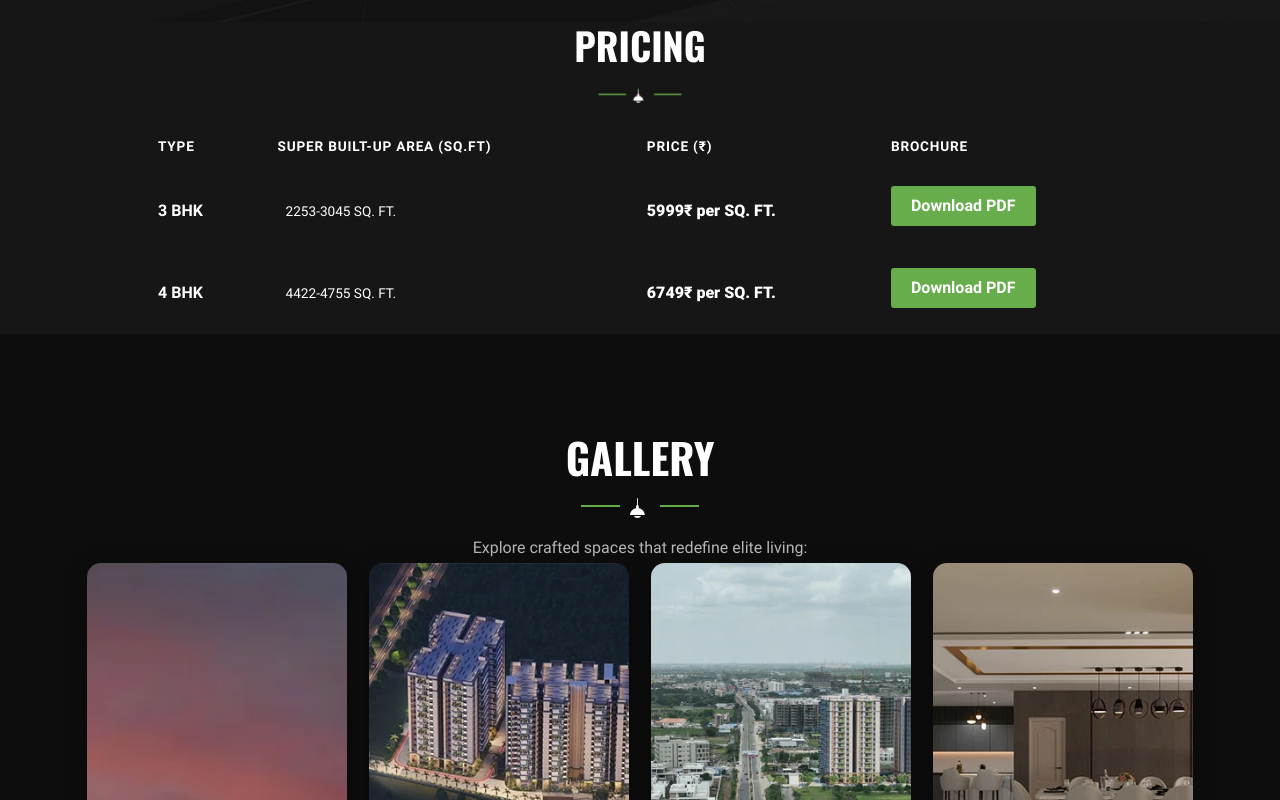
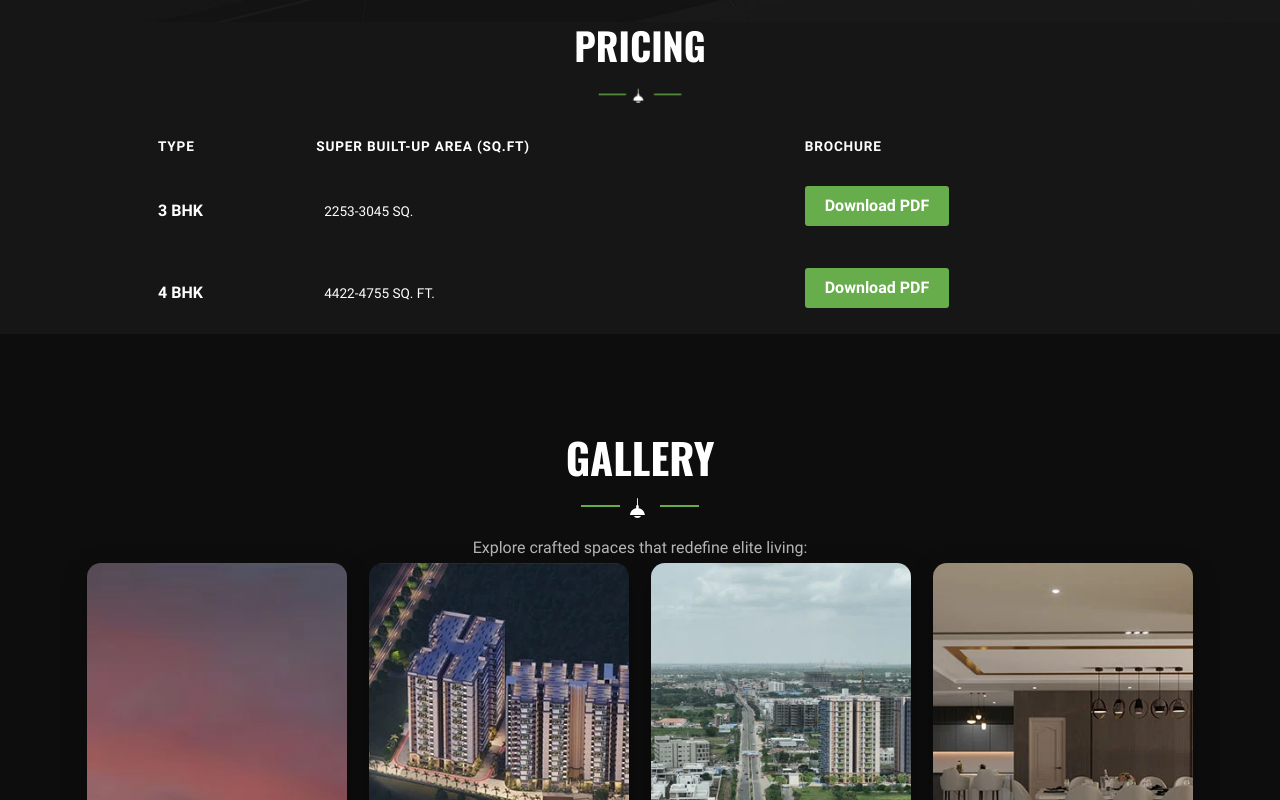
Before and after one commit to SandipBehera/relianceElysium, an Angular app: page / in a window 1280 px wide. Shown: the part 3340-4140 px from the top of the page. Built offline with nearby package versions, Linux system fonts and the light colour scheme; no server answers.

Commit message:
Remove price column from floorplans table
Removed price column and adjusted area chip formatting.

```diff
--- a/src/app/floorplans/floorplans.component.html
+++ b/src/app/floorplans/floorplans.component.html
@@ -84,7 +84,6 @@
         <tr>
           <th scope="col">Type</th>
           <th scope="col">Super Built-up Area (sq.ft)</th>
-          <th scope="col">Price (₹)</th>
           <th scope="col">Brochure</th>
         </tr>
       </thead>
@@ -92,10 +91,7 @@
         <tr>
           <td data-label="Type"><strong>3 BHK</strong></td>
           <td data-label="Super Built-up">
-            <span class="area-chip">2253-3045 SQ. FT.</span>
-          </td>
-          <td data-label="Carpet">
-            <span class="price">5999₹ per SQ. FT.</span>
+            <span class="area-chip">2253-3045 SQ. </span>
           </td>
 
           <td data-label="Brochure">
@@ -112,10 +108,6 @@
             <span class="area-chip">4422-4755 SQ. FT.</span>
           </td>
 
-          <td data-label="Price">
-            <span class="price">6749₹ per SQ. FT.</span>
-
-          </td>
           <td data-label="Brochure">
             <a class="enquire-btn" (click)="open('Download Floor Plan')" download>
               <!-- inline icon -->
```
